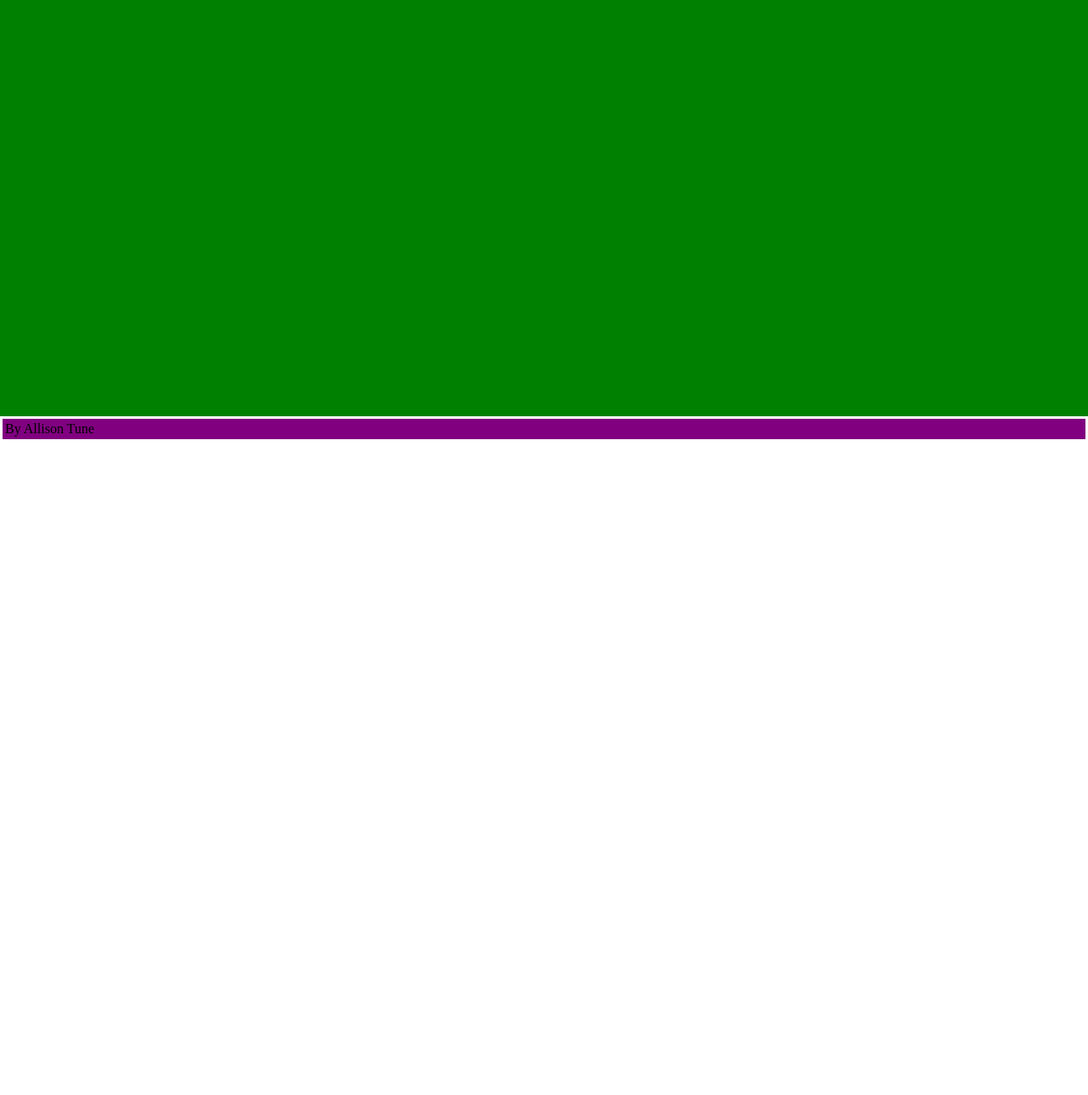
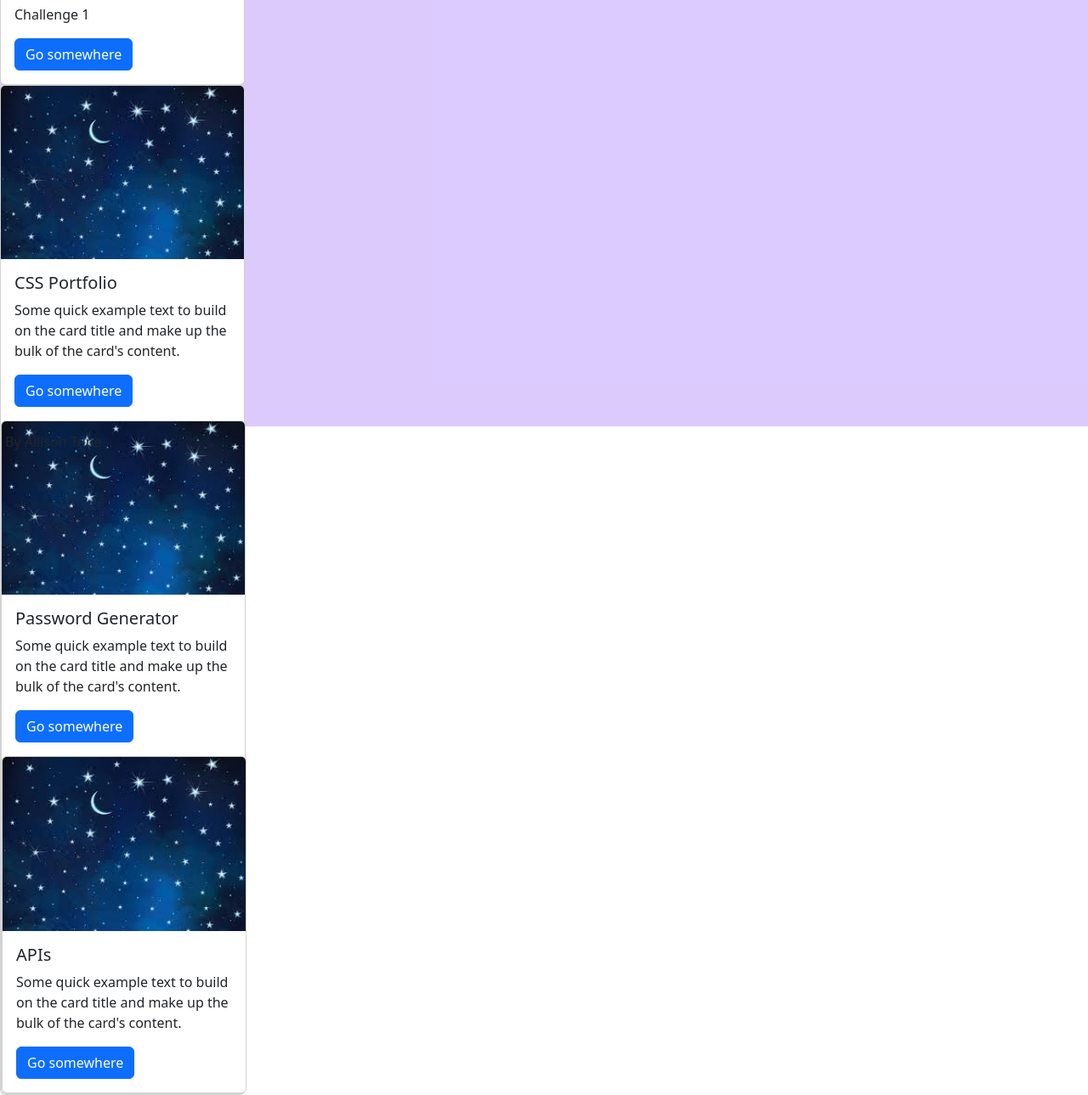
Before and after one commit to amtune/In_Tune_02challenge, a plain HTML site: page index.html in a window 1280 px wide. Shown: the part 310-1599 px from the top of the page at 85% size. Before the commit the page ends 830 px from the top, so only its background shows below. Drawn offline with nearby package versions, Linux system fonts and the light colour scheme.

Commit message:
all the css

```diff
--- a/index.html
+++ b/index.html
@@ -1,21 +1,59 @@
+
+
+
 <!DOCTYPE html>
 <html lang="en">
   <head>
     <meta charset="UTF-8" />
     <meta http-equiv="X-UA-Compatible" content="IE=edge" />
     <meta name="viewport" content="width=device-width, initial-scale=1.0" />
-    <link rel="stylesheet" href="style.css" />
-    <title>Document</title>
+    <link rel="stylesheet" href="style.css">
+    <link href="https://cdn.jsdelivr.net/npm/bootstrap@5.3.1/dist/css/bootstrap.min.css" rel="stylesheet" integrity="sha384-4bw+/aepP/YC94hEpVNVgiZdgIC5+VKNBQNGCHeKRQN+PtmoHDEXuppvnDJzQIu9" crossorigin="anonymous">
+
+
+
+
   </head>
   <body>
     <header>
-      <h3>Title</h3>
+      <h3>In Tune - AMT Portfolio</h3>
     </header>
     <main>
-      <section><p>Section 1</p></section>
+      <div class="card" style="width: 18rem;">
+        <img src="star image.jpeg" class="card-img-top" alt="...">
+        <div class="card-body">
+          <h5 class="card-title">Horiseon</h5>
+          <p class="card-text">Challenge 1</p>
+          <a href="#" class="btn btn-primary">Go somewhere</a>
+        </div>
+      </div>
+      <div class="card" style="width: 18rem;">
+        <img src="star image.jpeg" class="card-img-top" alt="...">
+        <div class="card-body">
+          <h5 class="card-title">CSS Portfolio</h5>
+          <p class="card-text">Some quick example text to build on the card title and make up the bulk of the card's content.</p>
+          <a href="#" class="btn btn-primary">Go somewhere</a>
+        </div>
+        <div class="card" style="width: 18rem;">
+          <img src="star image.jpeg" class="card-img-top" alt="...">
+        <div class="card-body">
+          <h5 class="card-title">Password Generator</h5>
+          <p class="card-text">Some quick example text to build on the card title and make up the bulk of the card's content.</p>
+          <a href="#" class="btn btn-primary">Go somewhere</a>
+        </div>
+        <div class="card" style="width: 18rem;">
+          <img src="star image.jpeg" class="card-img-top" alt="...">
+        <div class="card-body">
+          <h5 class="card-title">APIs</h5>
+          <p class="card-text">Some quick example text to build on the card title and make up the bulk of the card's content.</p>
+          <a href="#" class="btn btn-primary">Go somewhere</a>
+        </div>
+      </div>
+
     </main>
     <footer>
         <p>By Allison Tune</p>
     </footer>
+    <script src="index.js"></script>
   </body>
 </html>
--- a/style.css
+++ b/style.css
@@ -6,16 +6,16 @@
 
 
 header {
-    border: 4px solid rgb(179, 37, 61);
     margin: 5px;
     padding: 5px;
     display: flex;
     justify-content: flex-start;
+    background-color: rgb(198, 176, 243);
 }
 
 main {
-    background-color: green;
     height: 750px;
+    background-color: rgba(203, 177, 253, 0.669);
 }
 
 footer {
@@ -23,5 +23,5 @@ footer {
     margin: 3px;
     padding: 3px;
     display: flex;
-    background-color: purple;
+    position: fixed;
 }
```
Also changed, not shown: index.js (added), star image.jpeg (added).
